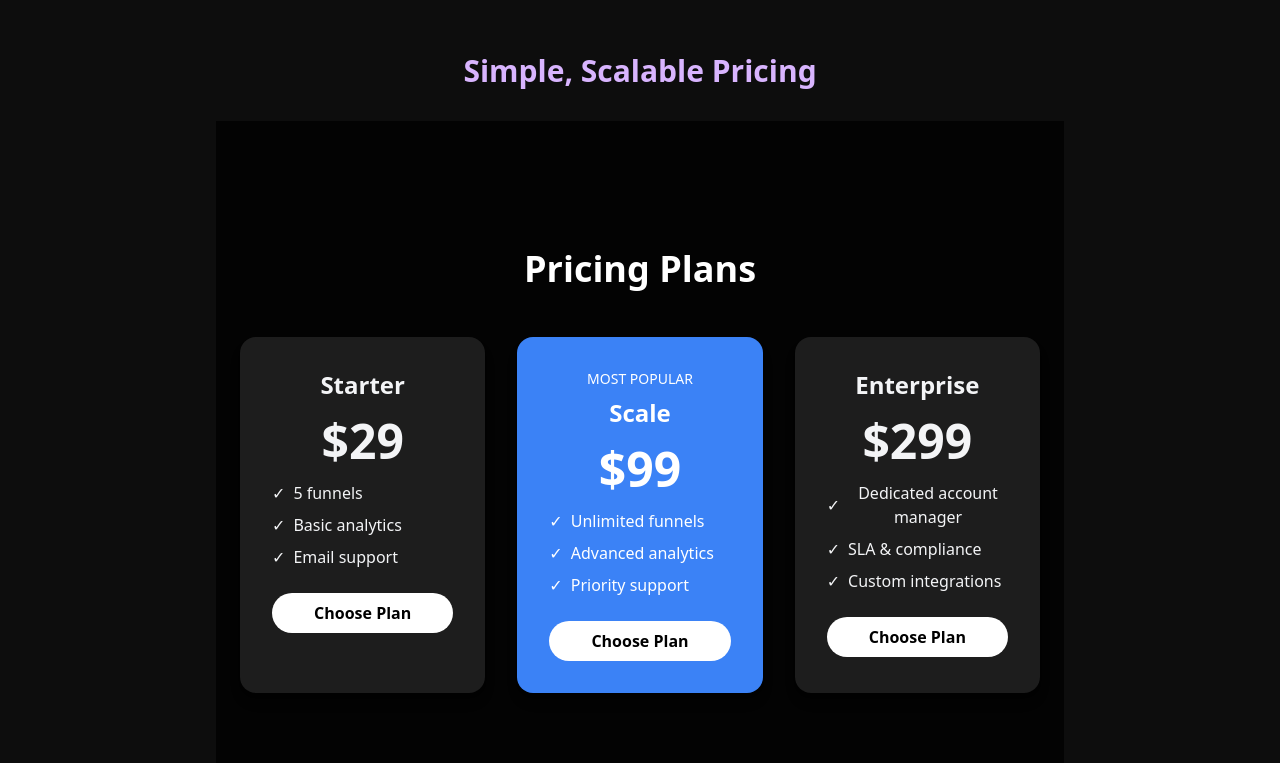
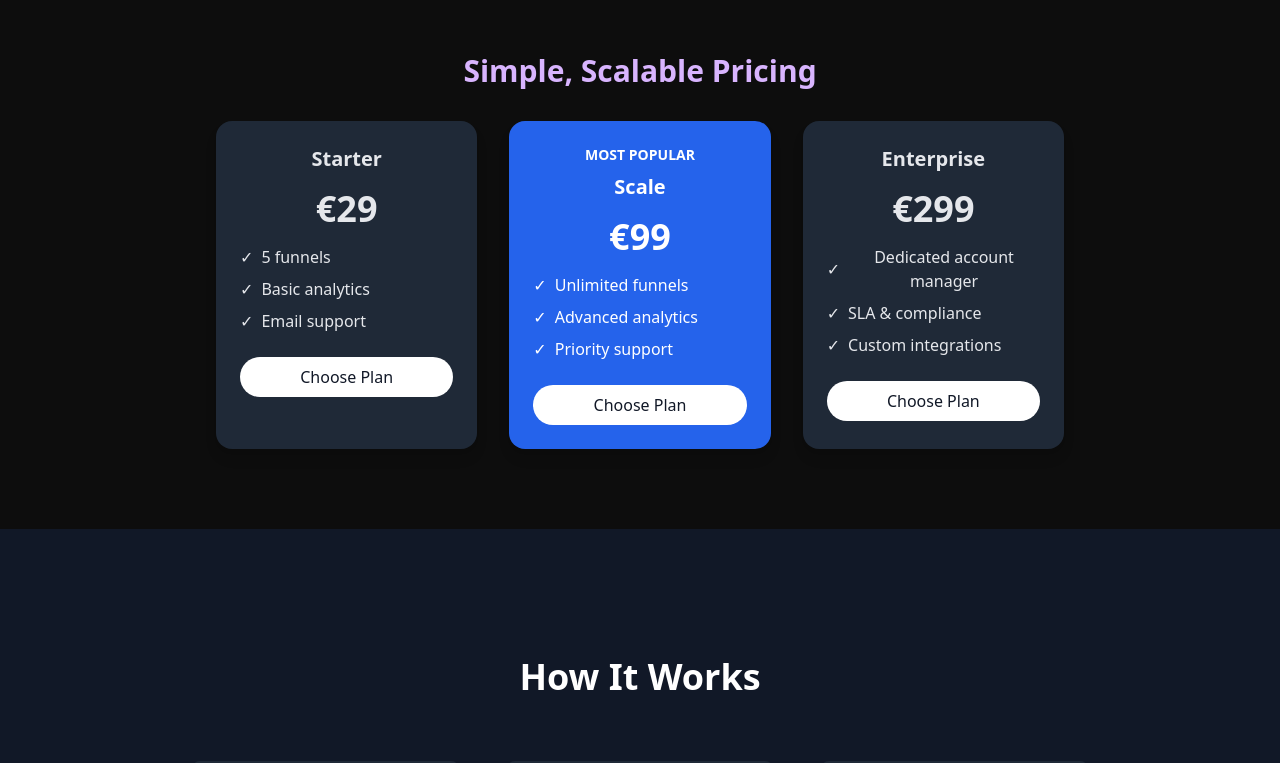
Before and after one commit to LunaraHQ/lunara-website, a Next.js app: page / in a window 1280 px wide. Shown: the part 1880-2643 px from the top of the page. Built offline with nearby package versions, Linux system fonts and the light colour scheme; no server answers.

Commit message:
Pricing: switch to € and update pricing section bg to purple overlay

```diff
--- a/components/PricingTable.js
+++ b/components/PricingTable.js
@@ -1,37 +1,56 @@
+// components/PricingTable.js
+import React from 'react'
+
 const plans = [
-  { name: 'Starter', price: 29, features: ['5 funnels', 'Basic analytics', 'Email support'], popular: false },
-  { name: 'Scale', price: 99, features: ['Unlimited funnels', 'Advanced analytics', 'Priority support'], popular: true },
-  { name: 'Enterprise', price: 299, features: ['Dedicated account manager', 'SLA & compliance', 'Custom integrations'], popular: false },
+  {
+    name: 'Starter',
+    price: 29,
+    features: ['5 funnels', 'Basic analytics', 'Email support'],
+  },
+  {
+    name: 'Scale',
+    price: 99,
+    featured: true,
+    features: ['Unlimited funnels', 'Advanced analytics', 'Priority support'],
+  },
+  {
+    name: 'Enterprise',
+    price: 299,
+    features: ['Dedicated account manager', 'SLA & compliance', 'Custom integrations'],
+  },
 ]
 
 export default function PricingTable() {
   return (
-    <section id="pricing" className="py-32 px-6 bg-black/80">
-      <h2 className="text-4xl font-bold text-center mb-12">Pricing Plans</h2>
-      <div className="max-w-5xl mx-auto grid md:grid-cols-3 gap-8">
-        {plans.map((p) => (
+    <div className="grid gap-8 sm:grid-cols-3">
+      {plans.map((plan) => (
         <div
-            key={p.name}
-            className={`p-8 rounded-2xl shadow-lg ${
-              p.popular ? 'bg-blue-500 text-white' : 'bg-white/10 text-gray-100'
-            }`}
+          key={plan.name}
+          className={`rounded-2xl p-6 ${
+            plan.featured
+              ? 'bg-blue-600 text-white'
+              : 'bg-gray-800 text-gray-200'
+          } shadow-lg`}
         >
-            {p.popular && <div className="text-sm uppercase mb-2">Most Popular</div>}
-            <h3 className="text-2xl font-semibold mb-4">{p.name}</h3>
-            <div className="text-5xl font-extrabold mb-4">${p.price}</div>
-            <ul className="space-y-2 mb-6">
-              {p.features.map((f) => (
-                <li key={f} className="flex items-center">
-                  <span className="mr-2">✓</span> {f}
+          {plan.featured && (
+            <p className="text-sm font-semibold uppercase mb-2">Most Popular</p>
+          )}
+          <h3 className="text-xl font-semibold mb-4">{plan.name}</h3>
+          <div className="text-4xl font-bold mb-4">
+            €{plan.price}
+          </div>
+          <ul className="mb-6 space-y-2">
+            {plan.features.map((feat) => (
+              <li key={feat} className="flex items-center">
+                <span className="mr-2">✓</span> {feat}
               </li>
             ))}
           </ul>
-            <button className="w-full bg-white text-black font-semibold py-2 rounded-full hover:bg-gray-200 transition">
+          <button className="w-full py-2 rounded-full bg-white text-gray-900 font-medium hover:opacity-90 transition">
             Choose Plan
           </button>
         </div>
       ))}
     </div>
-    </section>
   )
 }
```
Lines whose indentation alone changed are shown as unchanged.
